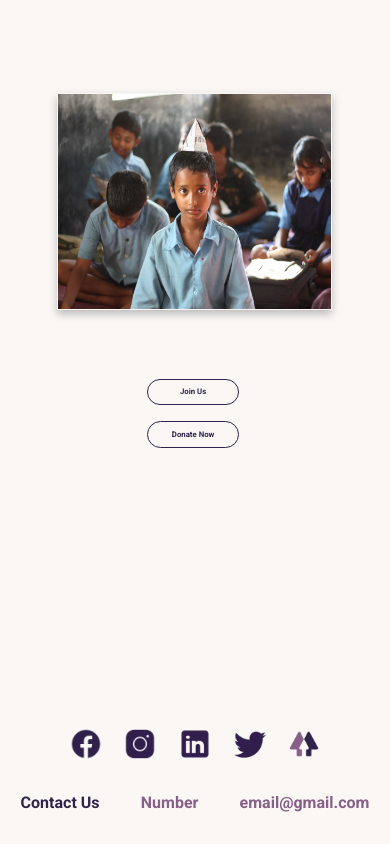
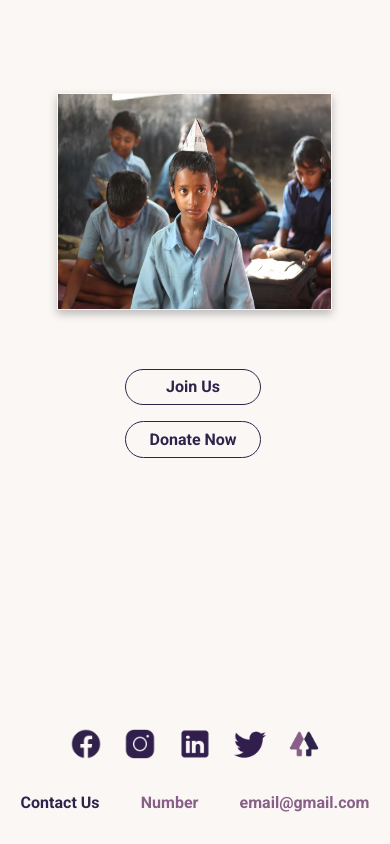
Before and after one commit to roshan1999/react-khayaal, a React (Create React App) app: page / in a window 390 px wide. Shown: the part 2648-3492 px from the top of the page. Built offline with nearby package versions, Linux system fonts and the light colour scheme.

Commit message:
Fix mobile last section homepage

```diff
--- a/src/Layout/Pages/Home/LandingLast/LandingLast.css
+++ b/src/Layout/Pages/Home/LandingLast/LandingLast.css
@@ -77,7 +77,7 @@
   }
 
   .landing-last-container .right-container .action-items button {
-    font-size: 2vw;
+    font-size: 1rem;
     padding: 2vw 6vw;
     margin: 0.5rem 0;
   }
```
